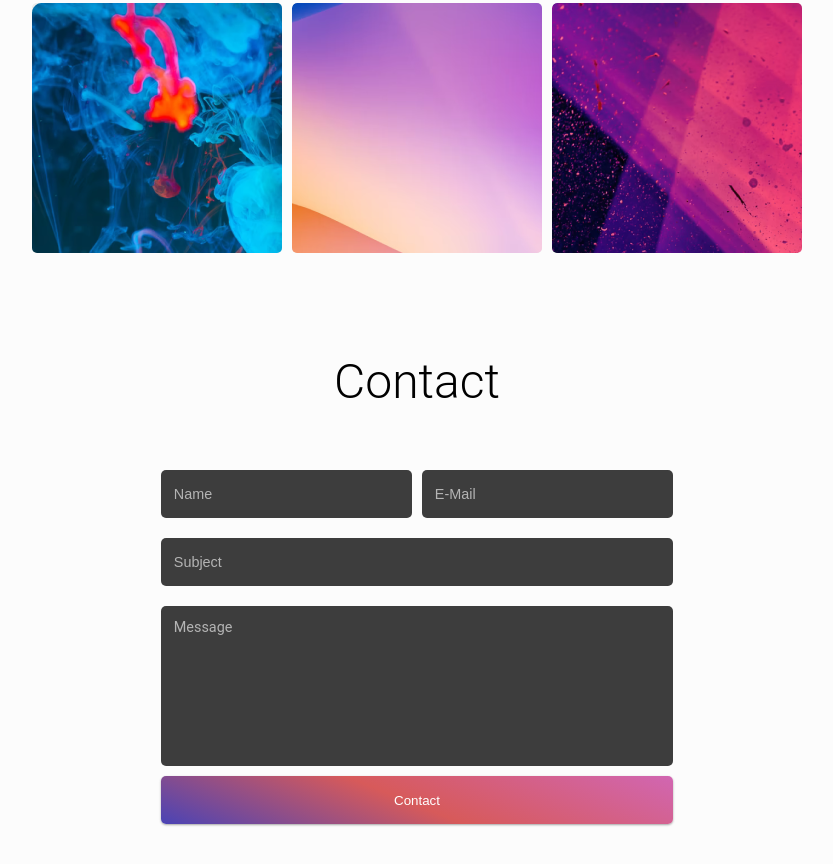
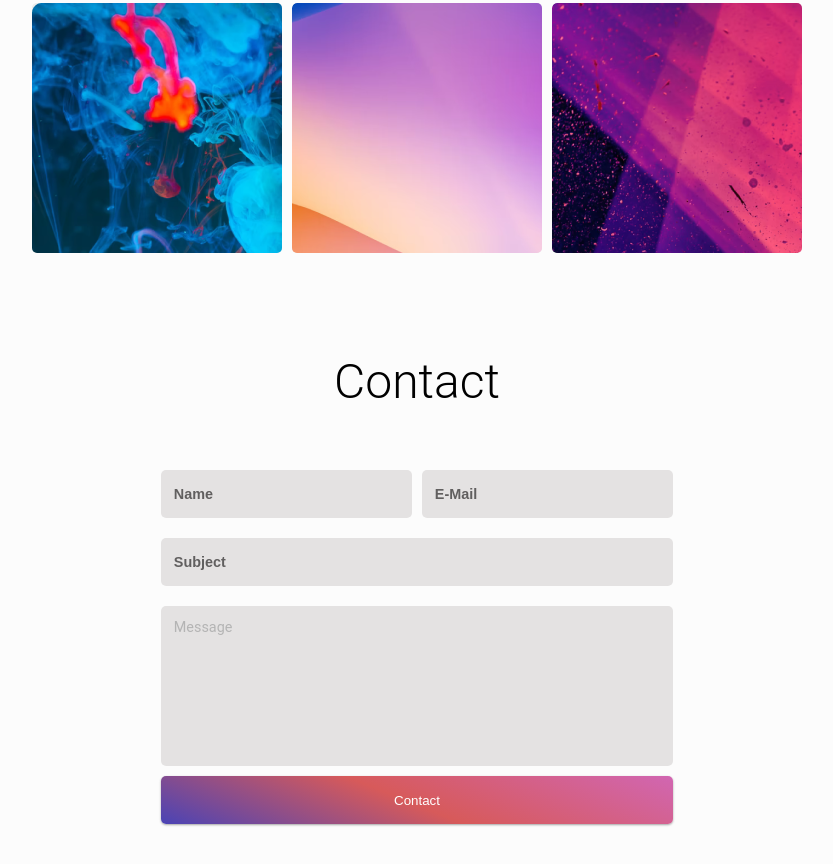
Before and after one commit to moises1223/Portfolio, a plain HTML site: page index.html in a window 1280 px wide. Shown: the part 3126-3990 px from the top of the page, without its empty margins (223-1056 px from the left). Drawn offline with Linux system fonts and the light colour scheme.

Commit message:
form changes

```diff
--- a/css/contact.css
+++ b/css/contact.css
@@ -15,7 +15,7 @@
     flex-wrap: wrap;
 }
 
-input, textarea{
+input, textarea {
     width: 100%;
     height: 6vh;
     font-size: .9rem;
@@ -26,9 +26,12 @@ input, textarea{
     outline: none;
     /* box-shadow: 0 3px 6px rgba(0,0,0,0.16), 0 3px 6px rgba(0,0,0,0.23); */
     border-style: none;
-    background-color: #3D3D3D;
+    background-color: hsla(0, 2%, 87%, 0.815);
 }
-
+input::placeholder{
+    color: #0e0d0d9d;
+    font-weight: 600;
+}
 
 .contact-btn{
     width: 100%;
@@ -36,7 +39,7 @@ input, textarea{
     padding: 10px 20px;
     background: #606060;
     border-style: none;
-    color: #Fff;
+    color: #fff;
     cursor: pointer;
     border-radius: 5px;
     background: -webkit-linear-gradient(68deg, rgba(74, 67, 181, 1) 0%, rgba(215, 90, 90, 1) 48%, rgba(209, 102, 178, 1) 100%);
```
